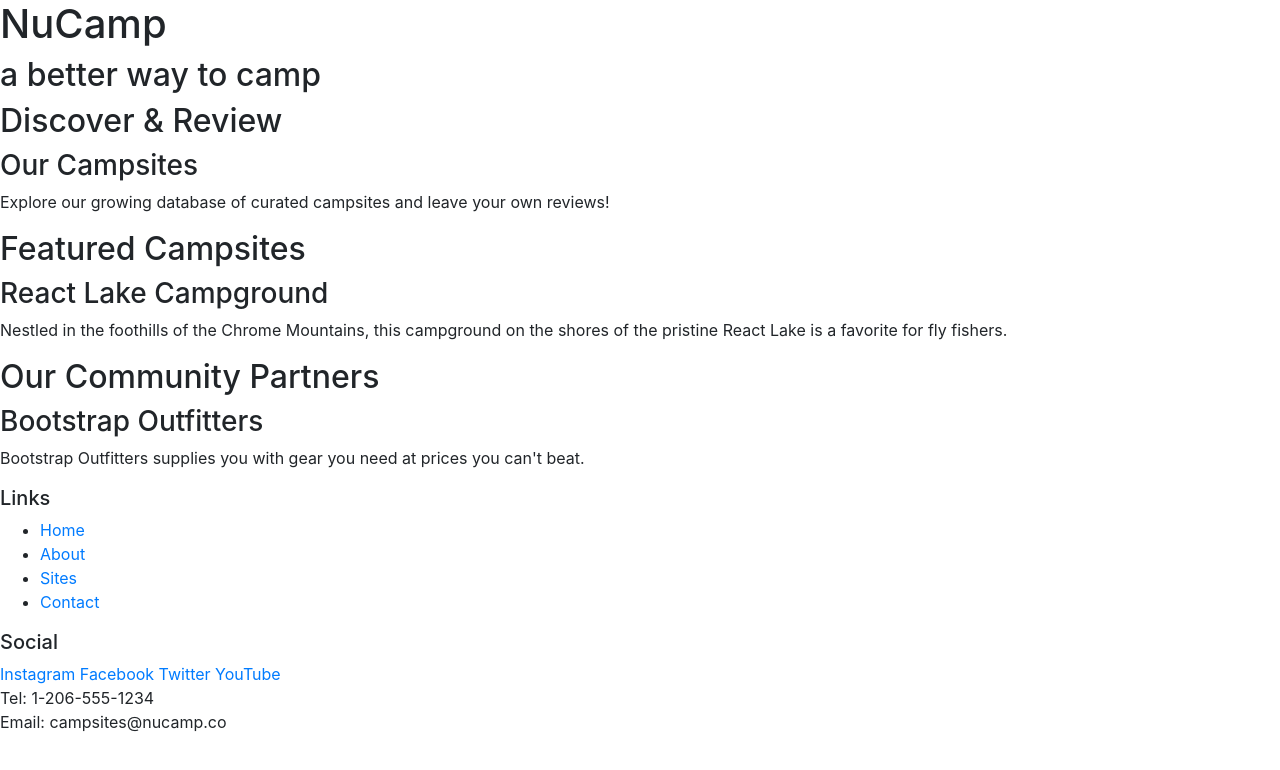
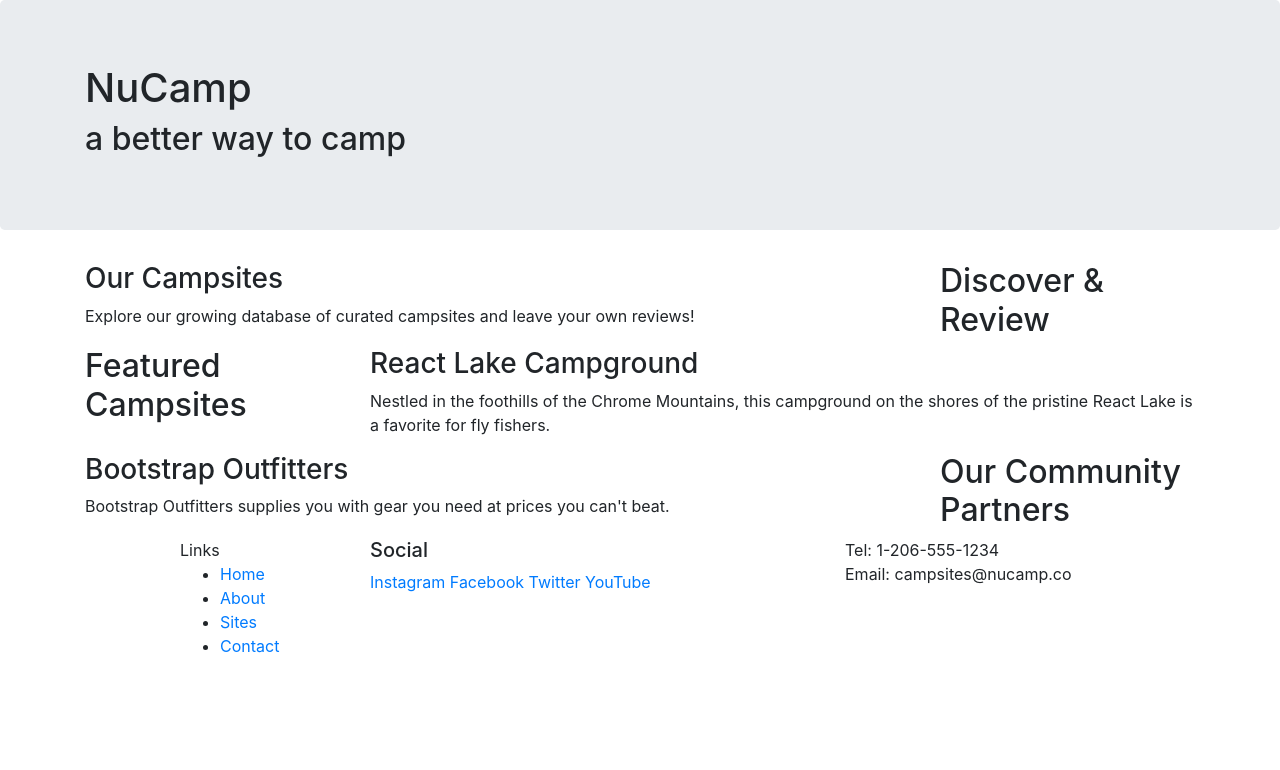
Before and after one commit to nchuluda/nucamp-bootstrap, a website: page index.html in a window 1280 px wide. Drawn offline with nearby package versions, Linux system fonts and the light colour scheme.

Commit message:
Bootstrap Grid

```diff
--- a/index.html
+++ b/index.html
@@ -13,51 +13,79 @@
 
 <body>
 
-    <header>
-        <div>
+    <header class="jumbotron">
+        <div class="container">
+            <div class="row">
+                <div class="col">
                      <h1>NuCamp</h1>
                      <h2>a better way to camp</h2>
                 </div>
+            </div>
+        </div>
     </header>
 
-    <div>
+    <div class="container">
+        <div class="row">
+            <div class="col-sm-4 order-sm-last col-md-3">
                 <h2>Discover & Review</h2>
+            </div>
+            <div class="col">
                 <h3>Our Campsites</h3>
                 <p>Explore our growing database of curated campsites and leave your own reviews!</p>
             </div>
+        </div>
+    </div>
 
-    <div>
+    <div class="container">
+            <div class="row">
+                <div class="col-sm-4 col-md-3">
                      <h2>Featured Campsites</h2>
+                </div>
+                <div class="col">
                     <h3>React Lake Campground</h3>
                     <p>Nestled in the foothills of the Chrome Mountains, this campground on the shores of the pristine React Lake is a favorite for fly fishers.</p>
                 </div>
+            </div>
+    </div>
 
-    <div>
+     <div class="container">
+        <div class="row">
+            <div class="col-sm-4 order-sm-last col-md-3">
                 <h2>Our Community Partners</h2>
+            </div>
+            <div class="col">
                 <h3>Bootstrap Outfitters</h3>
                 <p>Bootstrap Outfitters supplies you with gear you need at prices you can't beat.</p>
             </div>
+         </div>
+    </div>
 
     <footer>
-        <div>
+        <div class="container">
+            <div class="row">
+                <div class="col-4 col-sm-2 offset-1"
                     <h5>Links</h5>
-            <ul>
+                    <ul class="list-unstyledgit ">
                         <li><a href="#">Home</a></li>
                         <li><a href="#">About</a></li>
                         <li><a href="#">Sites</a></li>
                         <li><a href="#">Contact</a></li>
                     </ul>
                 </div>
-        <div>
+
+
+                <div class="col-6 col-sm-5">
                     <h5>Social</h5>
                     <a href="http://instagram.com/">Instagram</a>
                     <a href="http://facebook.com/">Facebook</a>
                     <a href="http://twitter.com/">Twitter</a>
                     <a href="http://youtube.com/">YouTube</a>
                 </div>
-        <div>
+                <div class="col-sm-4">
                     Tel: 1-206-555-1234<br />
                     Email: campsites@nucamp.co
+                </div>
+            </div>
         </div>
     </footer>
 
```
Lines whose indentation alone changed are shown as unchanged.
